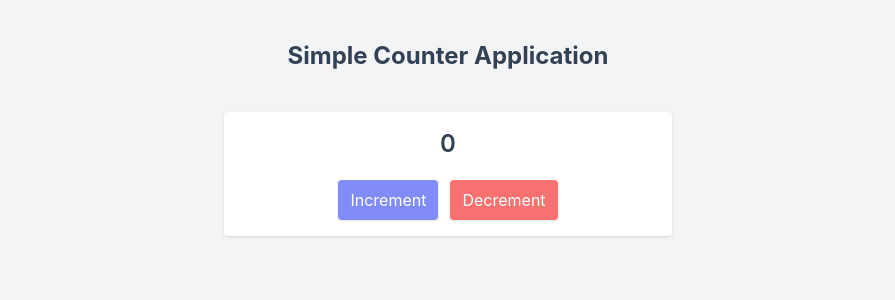
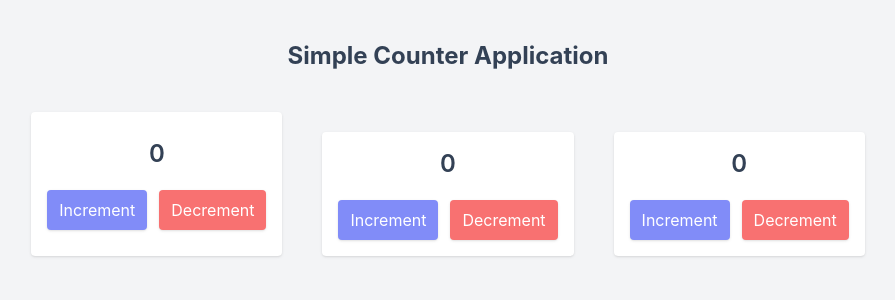
Before and after one commit to mdsoliman-byte/react-simple-counter, a React (Create React App) app: page / in a window 1280 px wide. Shown: the top 300 px of the page, without its empty margins (192-1087 px from the left). Built offline with nearby package versions, Linux system fonts and the light colour scheme.

Commit message:
useState setup

```diff
--- a/src/App.js
+++ b/src/App.js
@@ -1,4 +1,5 @@
 import React from 'react';
+import Counter from './Component/Counter';
 
 const App = () => {
   return (
@@ -9,26 +10,10 @@ const App = () => {
     </h1>
 
 
-    <div class="max-w-md mx-auto mt-10 space-y-5">
-      <div
-        class="p-4 h-auto flex flex-col items-center justify-center space-y-5 bg-white rounded shadow"
-      >
-        <div class="text-2xl font-semibold" id="setData">0</div>
-        <div class="flex space-x-3">
-          <button
-            class="bg-indigo-400 text-white px-3 py-2 rounded shadow"
-            id="increment"
-          >
-            Increment
-          </button>
-          <button
-            class="bg-red-400 text-white px-3 py-2 rounded shadow"
-            id="decrement"
-          >
-            Decrement
-          </button>
-        </div>
-      </div>
+    <div class="max-w-md mx-auto mt-10 space-y-5 flex gap-10 justify-center">
+     <Counter/>
+     <Counter/>
+     <Counter/>
     </div>
   </div>
   );
--- /dev/null
+++ b/src/Component/Counter.jsx
@@ -0,0 +1,36 @@
+import React, { useState } from "react";
+
+const Counter = () => {
+  const [count, setCount] = useState(0);
+  const increment = () => {
+    setCount((previous) => previous + 1);
+  };
+  const decrement = () => {
+    setCount((previous) => previous - 1);
+  };
+
+  return (
+    <div class="p-4 h-auto flex flex-col items-center justify-center space-y-5 bg-white rounded shadow">
+      <div className="text-2xl font-semibold" id="setData">
+        {count}
+      </div>
+      <div className="flex space-x-3">
+        <button
+          className="bg-indigo-400 text-white px-3 py-2 rounded shadow"
+          id="increment"
+          onClick={increment}
+        >
+          Increment
+        </button>
+        <button
+          className="bg-red-400 text-white px-3 py-2 rounded shadow"
+          onClick={decrement}
+        >
+          Decrement
+        </button>
+      </div>
+    </div>
+  );
+};
+
+export default Counter;
```
